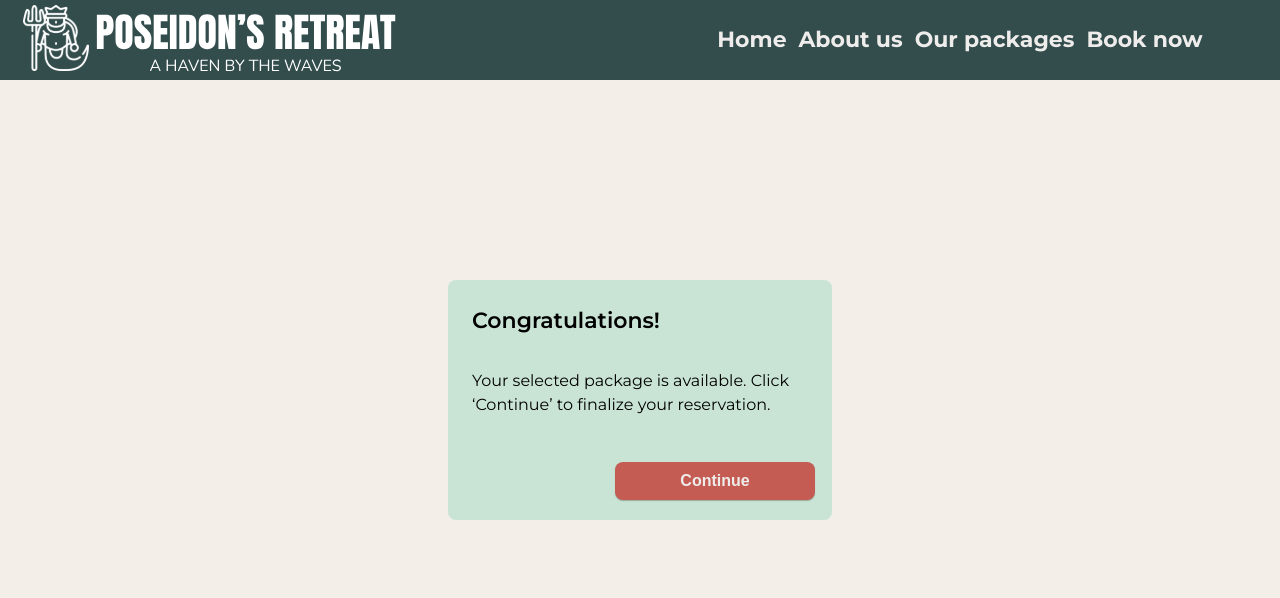
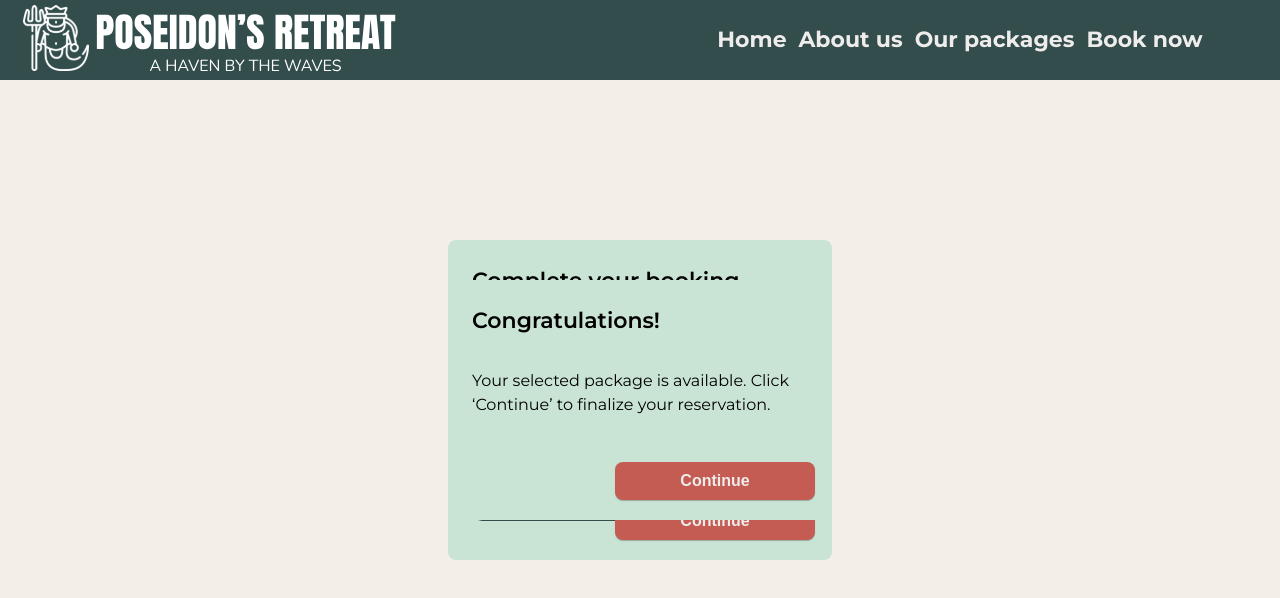
Before and after one commit to maria-jon/poseidon, a Vue app: page /booking in a window 1280 px wide. Shown: the top 598 px of the page. Built offline with nearby package versions, Linux system fonts and the light colour scheme.

Commit message:
(feat): add form

```diff
--- /dev/null
+++ b/src/components/BookingCard.vue
@@ -0,0 +1,102 @@
+<script setup lang="ts">
+import MainButton from './MainButton.vue';
+
+defineProps({
+  header: { type: String, required: true },
+  label: String,
+  width: String,
+});
+</script>
+
+<template>
+  <dialog open="true">
+    <h5>{{ header }}</h5>
+    <form>
+      <label>
+        <span class="input-label info">Name</span>
+        <div class="input-field">
+          <input text="name" placeholder="Full Name">
+          <span class="material-symbols-outlined filled">
+            info
+          </span>
+        </div>
+    </label>
+      <label>
+        <span class="input-label info">Email address</span>
+        <div class="input-field">
+          <input text="name" placeholder="example@website.com">
+          <span class="material-symbols-outlined filled">
+            info
+          </span>
+        </div>
+      </label>
+      <label>
+        <span class="input-label info">Phone number</span>
+        <div class="input-field">
+          <input text="name" placeholder="+00 000 00 00">
+          <span class="material-symbols-outlined filled">
+            info
+          </span>
+        </div>
+      </label>
+    </form>
+    <MainButton :label="label" :width="width" />
+  </dialog>
+</template>
+
+<!-- Används så att importera först och sedan använd som
+<PopupConfirmation header="rubriken" text="paragraph texten" label="knapptexten" width="önskad knappens bredd"/>  -->
+
+<style scoped lang="scss">
+dialog {
+  box-sizing: border-box;
+  position: fixed;
+  background-color: $color-primary-light;
+  border-radius: 8px;
+  border: none;
+  width: 24rem;
+  max-width: 90%;
+  height: 20rem;
+  top: 50%;
+  left: 50%;
+  transform: translate(-50%, -50%);
+  padding-left: 24px;
+  padding-top: 24px;
+}
+
+h5 {
+  margin-bottom: 32px;
+}
+
+form {
+  display: flex;
+  flex-direction: column;
+  gap: $margin-xsmall;
+}
+
+.input-field {
+  display: flex;
+}
+
+input {
+  border-radius: 10px;
+  border: 2px solid $color-primary-dark;
+  width: 200px;
+}
+
+.material-symbols-outlined {
+  font-family: 'Material Symbols Outlined';
+  color: $color-primary-medium;
+  font-size: 2rem;
+}
+
+.filled {
+  font-variation-settings: 'FILL' 1;
+}
+
+button {
+  position: absolute;
+  bottom: 20px;
+  right: 17px;
+}
+</style>
--- a/src/views/BookingView.vue
+++ b/src/views/BookingView.vue
@@ -1,10 +1,16 @@
 <script setup lang="ts">
 import HeaderBar from '@/components/HeaderBar.vue'
 import PopupConfirmation from '@/components/PopupConfirmation.vue'
+import BookingCard from '@/components/BookingCard.vue';
 </script>
 
 <template>
   <HeaderBar />
+  <BookingCard
+    header="Complete your booking"
+    label="Continue"
+    width="200px"
+    />
   <PopupConfirmation
     header="Congratulations!"
     text="Your selected package is available. Click ‘Continue’ to finalize your reservation."
```
